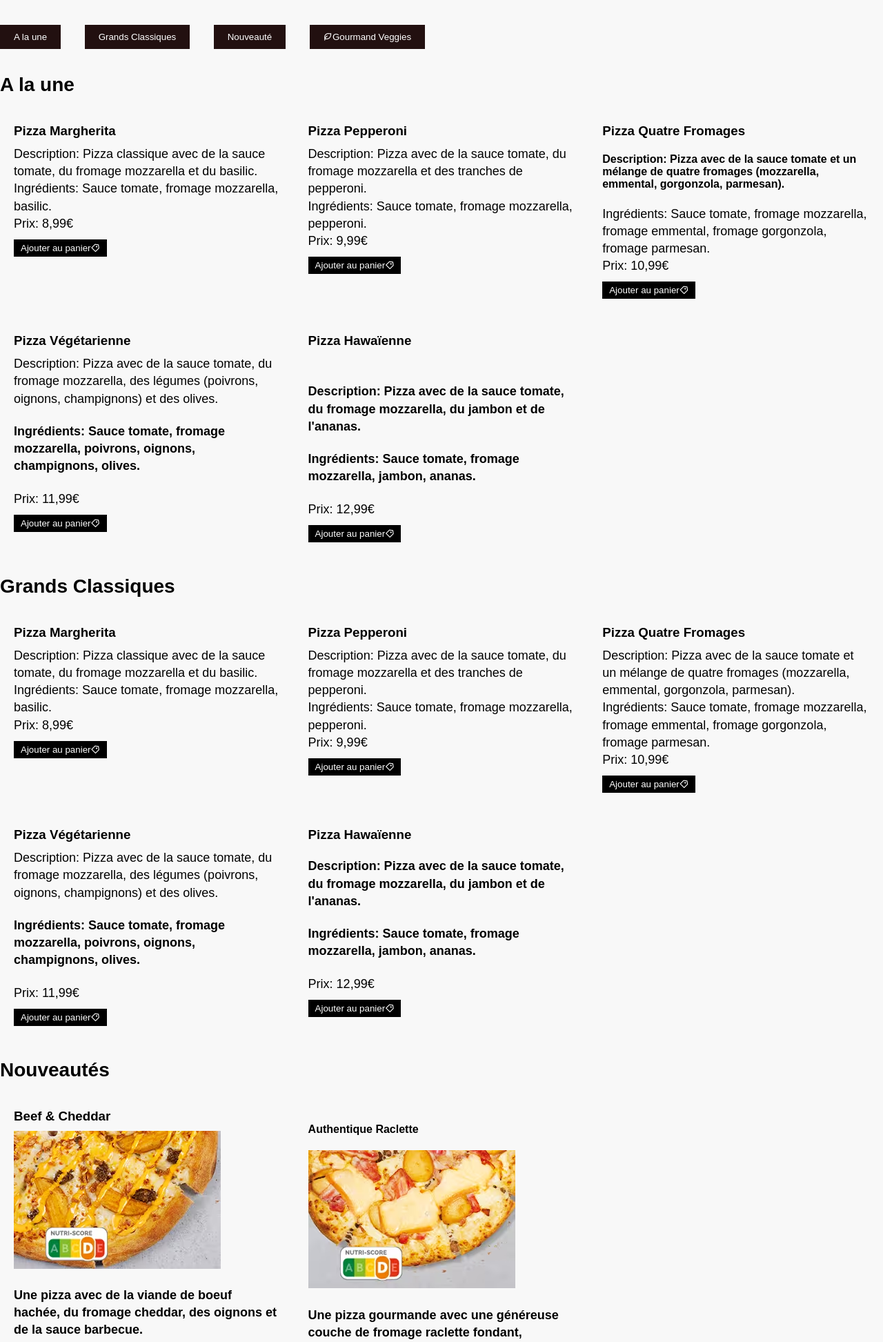
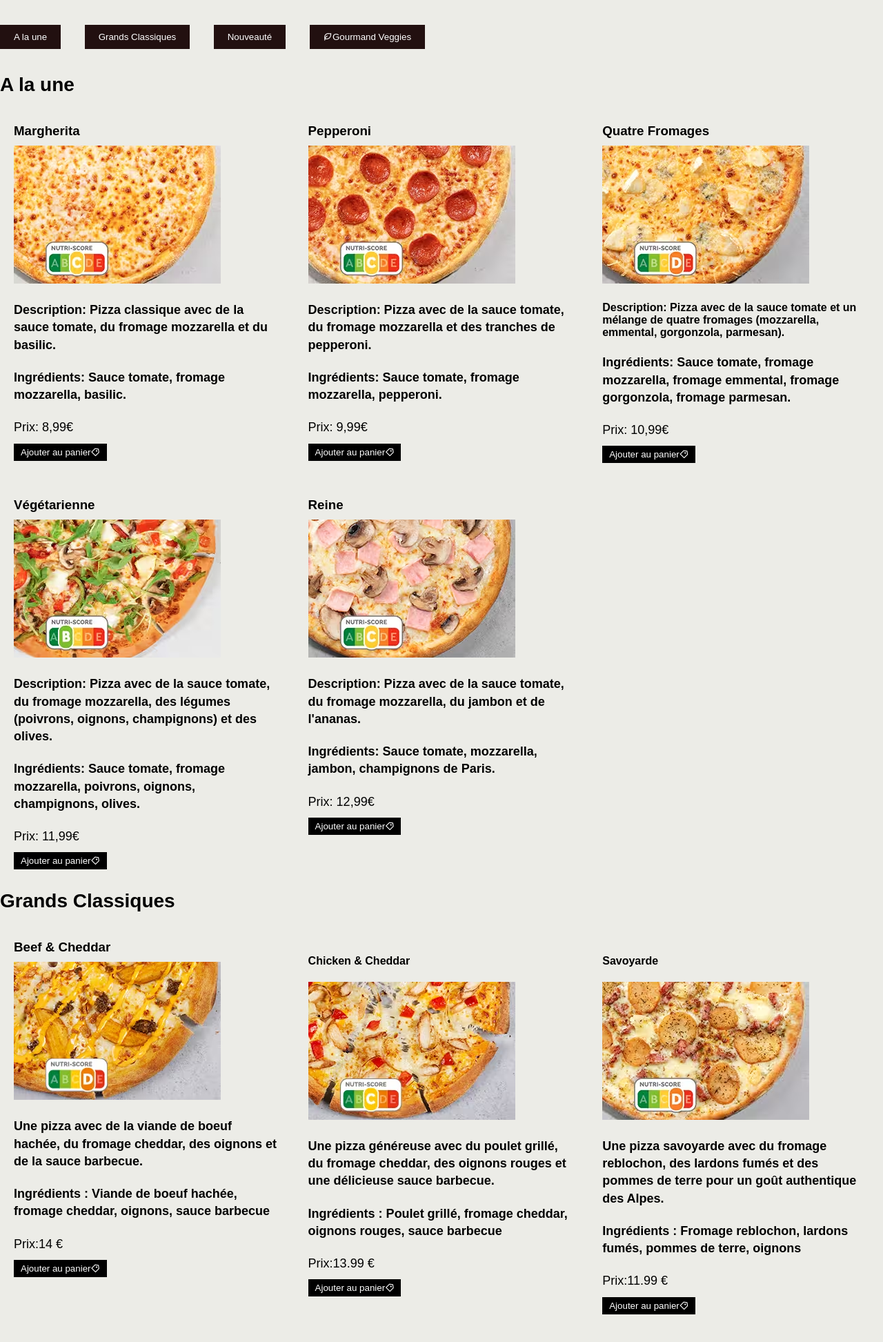
Before and after one commit to ilha92/pizzashop, a PHP site: page /pages/carte.php in a window 1280 px wide. Shown: the part 128-2073 px from the top of the page at 69% size. Run offline with PHP 8.4, Linux system fonts and the light colour scheme; some libraries are stand-ins or nearby versions.

Commit message:
frontend

```diff
--- a/header/navbar.php
+++ b/header/navbar.php
@@ -18,14 +18,14 @@
             <a href="../index.php"><i class="ri-pie-chart-line"></i>PizzaShop</a>
         </div>
         <div class="menu-toggle">
-            <img src="image/menu-btn.png" alt="menu hamburger" class="menu-hamburger">
+            <img src="../image/menu-btn.png" alt="menu hamburger" class="menu-hamburger">
         </div>
         <ul class="nav-links">
+            <li><a href="../pages/promos.php">Promos du jour</a></li>
             <li><a href="../pages/carte.php"><i class="ri-restaurant-line"></i>Carte</a></li>
-            <li><a href="../pages/promos.php">Promos du jour</a></li>
-            <li><a href="../pages/contact.php"><i class="ri-contacts-line"></i>Contact</a></li>
             <li><a href="../pages/engagements.php"><i class="ri-hand-heart-line"></i>Engagements</a></li>
             <li><a href="../pages/panier.php"><i class="ri-shopping-basket-line"></i>Panier</a></li>
+            <li><a href="../pages/contact.php"><i class="ri-contacts-line"></i>Contact</a></li>
             <li><a href="../pages/compte.php"><i class="ri-user-line"></i>Mon compte</a></li>
             <li><a href="../pages/avis.php">Donner son avis</a></li>
             <?php
--- a/pages/avis.php
+++ b/pages/avis.php
@@ -75,7 +75,7 @@ if (isset($_POST['submit'])) {
         // Afficher le message d'avis soumis
         echo '<h2>Avis soumis :</h2>';
         echo '<div class="avis-container">';
-        echo '<div class="note">Note : ' . $note . ' étoiles</div>';
+        echo '<div class="note">Note : ' . $note . ' <i class="ri-star-line"></i></div>';
         echo '<div class=commentaire>"' . $commentaire . '"</div>';
         echo '<div class="options">';
         echo 'Auteur : ' . $pseudo;
--- a/pages/carte.php
+++ b/pages/carte.php
@@ -49,127 +49,141 @@ session_start();
         <h2>A la une</h2>
         <ul>
             <li>
-                <h3>Pizza Margherita</h3>
-                <p>Description: Pizza classique avec de la sauce tomate, du fromage mozzarella et du basilic.</p></h5>
-                <p>Ingrédients: Sauce tomate, fromage mozzarella, basilic.</p>
+            <h3>Margherita</h3>
+                <img src="../image/pizza/margherita.avif" alt="">
+                <h5><p>Description: Pizza classique avec de la sauce tomate, du fromage mozzarella et du basilic.</p></h5>
+                <h5><p>Ingrédients: Sauce tomate, fromage mozzarella, basilic.</p></h5>
                 <p>Prix: 8,99€</p>
                 <button class="commander" data-produit="Pizza Margherita" data-prix="8.99">Ajouter au panier<i class="ri-price-tag-3-line"></i></button>
             </li>
             <li>
-                <h3>Pizza Pepperoni</h3>
-                <p>Description: Pizza avec de la sauce tomate, du fromage mozzarella et des tranches de pepperoni.</p></h5>
-                <p>Ingrédients: Sauce tomate, fromage mozzarella, pepperoni.</p></h5>
+            <h3>Pepperoni</h3>
+                <img src="../image/pizza/pepperoni.avif" alt="">
+                <h5><p>Description: Pizza avec de la sauce tomate, du fromage mozzarella et des tranches de pepperoni.</p></h5>
+                <h5><p>Ingrédients: Sauce tomate, fromage mozzarella, pepperoni.</p></h5>
                 <p>Prix: 9,99€</p>
                 <button class="commander" data-produit="Pizza Pepperoni" data-prix="9.99">Ajouter au panier<i class="ri-price-tag-3-line"></i></button>
             </li>
             <li>
-                <h3>Pizza Quatre Fromages</h3>
-                <p><h4>Description: Pizza avec de la sauce tomate et un mélange de quatre fromages (mozzarella, emmental, gorgonzola, parmesan).</h4></p></h5>
-                <p>Ingrédients: Sauce tomate, fromage mozzarella, fromage emmental, fromage gorgonzola, fromage parmesan.</p></h5>
+            <h3>Quatre Fromages</h3>
+                <img src="../image/pizza/4 fromage.avif" alt="">
+                <h5><p><h4>Description: Pizza avec de la sauce tomate et un mélange de quatre fromages (mozzarella, emmental, gorgonzola, parmesan).</h4></p></h5>
+                <h5><p>Ingrédients: Sauce tomate, fromage mozzarella, fromage emmental, fromage gorgonzola, fromage parmesan.</p></h5>
                 <p>Prix: 10,99€</p>
                 <button class="commander" data-produit="Pizza Quatre fromages" data-prix="10.99">Ajouter au panier<i class="ri-price-tag-3-line"></i></button>
             </li>
             <li>
-                <h3>Pizza Végétarienne</h3>
-                <p>Description: Pizza avec de la sauce tomate, du fromage mozzarella, des légumes (poivrons, oignons, champignons) et des olives.</p></h5>
+                <h3>Végétarienne</h3>
+                <img src="../image/pizza/supervegie.avif" alt="">
+                <h5><p>Description: Pizza avec de la sauce tomate, du fromage mozzarella, des légumes (poivrons, oignons, champignons) et des olives.</p></h5>
                 <h5><p>Ingrédients: Sauce tomate, fromage mozzarella, poivrons, oignons, champignons, olives.</p></h5>
                 <p>Prix: 11,99€</p>
                 <button class="commander" data-produit="Pizza Vegetarienne" data-prix="11.99">Ajouter au panier<i class="ri-price-tag-3-line"></i></button>
             </li>
             <li>
-                <h3>Pizza Hawaïenne</h3>
-                <br>
+                <h3>Reine</h3>
+                <img src="../image/pizza/reine.avif" alt="">
                 <h5><p>Description: Pizza avec de la sauce tomate, du fromage mozzarella, du jambon et de l'ananas.</p></h5>
-                <h5><p>Ingrédients: Sauce tomate, fromage mozzarella, jambon, ananas.</p></h5>
+                <h5><p>Ingrédients: Sauce tomate, mozzarella, jambon, champignons de Paris.</p></h5>
                 <p>Prix: 12,99€</p>
-                <button class="commander" data-produit="Pizza HaWaienne" data-prix="12.99">Ajouter au panier<i class="ri-price-tag-3-line"></i></button>
+                <button class="commander" data-produit="Pizza Reine" data-prix="12.99">Ajouter au panier<i class="ri-price-tag-3-line"></i></button>
 </li>
 </ul>
 </div>
-<br>
+
 <div id="classique" class="pizza">
 <h2>Grands Classiques</h2>
 <ul>
+        <li>
+            <h3>Beef & Cheddar</h3>
+            <img src="../image/pizza/beef&cheddar.avif" alt="Pizza Beef & Cheddar"> <!-- Chemin de l'image de la pizza Beef & Cheddar -->
+            <h5><p class="description"> Une pizza avec de la viande de boeuf hachée, du fromage cheddar, des oignons et de la sauce barbecue.</p></h5>
+            <h5><p class="ingredients">Ingrédients : Viande de boeuf hachée, fromage cheddar, oignons, sauce barbecue</p></h5>
+            <p>Prix:14 €</p>
+            <button class="commander" data-produit="Beef&Cheddar" data-prix="14">Ajouter au panier<i class="ri-price-tag-3-line"></i></button>
+        </li>
+        <li>
+                <h4>Chicken & Cheddar</h4>
+                <img src="../image/pizza/chikenchedar.avif" alt="Chicken & Cheddar">
+                <h5><p class="description">Une pizza généreuse avec du poulet grillé, du fromage cheddar, des oignons rouges et une délicieuse sauce barbecue.</p></h5>
+                <h5><p class="ingredients">Ingrédients : Poulet grillé, fromage cheddar, oignons rouges, sauce barbecue</p></h5>
+                <p>Prix:13.99 €</p>
+                <button class="commander" data-produit="Chicken & Cheddar" data-prix="13.99">Ajouter au panier<i class="ri-price-tag-3-line"></i></button>
+            </li>
+            <li>
+                <h4>Savoyarde</h4>
+                <img src="../image/pizza/savoyarde.avif" alt="Savoyarde">
+                <h5><p class="description">Une pizza savoyarde avec du fromage reblochon, des lardons fumés et des pommes de terre pour un goût authentique des Alpes.</p></h5>
+                <h5><p class="ingredients">Ingrédients : Fromage reblochon, lardons fumés, pommes de terre, oignons</p></h5>
+                <p>Prix:11.99 €</p>
+                <button class="commander" data-produit="Savoyarde" data-prix="11.99">Ajouter au panier<i class="ri-price-tag-3-line"></i></button>
+            </li>
     <li>
-        <h3>Pizza Margherita</h3>
-        <p>Description: Pizza classique avec de la sauce tomate, du fromage mozzarella et du basilic.</p></h5>
-        <p>Ingrédients: Sauce tomate, fromage mozzarella, basilic.</p>
-        <p>Prix: 8,99€</p>
-        <button class="commander" data-produit="Pizza Margherita" data-prix="8.99">Ajouter au panier<i class="ri-price-tag-3-line"></i></button>
-    </li>
-    <li>
-        <h3>Pizza Pepperoni</h3>
-        <p>Description: Pizza avec de la sauce tomate, du fromage mozzarella et des tranches de pepperoni.</p></h5>
-        <p>Ingrédients: Sauce tomate, fromage mozzarella, pepperoni.</p></h5>
-        <p>Prix: 9,99€</p>
-        <button class="commander" data-produit="Pizza Pepperoni" data-prix="9.99">Ajouter au panier<i class="ri-price-tag-3-line"></i></button>
-    </li>
-    <li>
-        <h3>Pizza Quatre Fromages</h3>
-        <p>Description: Pizza avec de la sauce tomate et un mélange de quatre fromages (mozzarella, emmental, gorgonzola, parmesan).</p></h4></p></h5>
-        <p>Ingrédients: Sauce tomate, fromage mozzarella, fromage emmental, fromage gorgonzola, fromage parmesan.</p></h5>
-        <p>Prix: 10,99€</p>
-        <button class="commander" data-produit="Pizza Quatre fromages" data-prix="10.99">Ajouter au panier<i class="ri-price-tag-3-line"></i></button>
-    </li>
-    <li>
-        <h3>Pizza Végétarienne</h3>
+        <h3>Végétarienne</h3>
+        <img src="../image/pizza/vegan rocket.avif" alt="">
         <p>Description: Pizza avec de la sauce tomate, du fromage mozzarella, des légumes (poivrons, oignons, champignons) et des olives.</p></h5>
         <h5><p>Ingrédients: Sauce tomate, fromage mozzarella, poivrons, oignons, champignons, olives.</p></h5>
         <p>Prix: 11,99€</p>
         <button class="commander" data-produit="Pizza Vegetarienne" data-prix="11.99">Ajouter au panier<i class="ri-price-tag-3-line"></i></button>
     </li>
-    <li>
-        <h3>Pizza Hawaïenne</h3>
-        <h5><p>Description: Pizza avec de la sauce tomate, du fromage mozzarella, du jambon et de l'ananas.</p></h5>
-        <h5><p>Ingrédients: Sauce tomate, fromage mozzarella, jambon, ananas.</p></h5>
-        <p>Prix: 12,99€</p>
-        <button class="commander" data-produit="Pizza HaWaienne" data-prix="12.99">Ajouter au panier<i class="ri-price-tag-3-line"></i></button>
-    </li>
+     <li>
+         <h4>Authentique Raclette</h4>
+         <img src="../image/pizza/authentiqueraclette.avif" alt="Authentique Raclette">
+        <h5><p class="description">Une pizza gourmande avec une généreuse couche de fromage raclette fondant, accompagnée de pommes de terre et d'oignons caramélisés.</p></h5>
+        <h5><p class="ingredients">Ingrédients : Fromage raclette, pommes de terre, oignons, jambon cru</p></h5>
+        <p>Prix:13 €</p>
+        <button class="commander" data-produit="Authentique Raclette" data-prix="13">Ajouter au panier<i class="ri-price-tag-3-line"></i></button>
+     </li>
 </ul>
 </div>
-<br>
 <div id="nouveau" class="pizza">
-<h2>Nouveautés</h2>
+<h2>Nouveautés<h4>BEST SELLERS</h4></h2>
     <ul>
-        <li>
-            <h3>Beef & Cheddar</h3>
-            <img src="image/pizza/beef&cheddar.avif" alt="Pizza Beef & Cheddar"> <!-- Chemin de l'image de la pizza Beef & Cheddar -->
-            <h5><p class="description"> Une pizza avec de la viande de boeuf hachée, du fromage cheddar, des oignons et de la sauce barbecue.</p></h5>
-            <h5><p class="ingredients">Ingrédients principaux : Viande de boeuf hachée, fromage cheddar, oignons, sauce barbecue</p></h5>
-            <p>Prix:14 €</p>
-            <button class="commander" data-produit="Beef&Cheddar" data-prix="14">Ajouter au panier<i class="ri-price-tag-3-line"></i></button>
-        </li>
-        <li>
-                <h4>Authentique Raclette</h4>
-                <img src="image/pizza/authentiqueraclette.avif" alt="Authentique Raclette">
-                <h5><p class="description">Une pizza gourmande avec une généreuse couche de fromage raclette fondant, accompagnée de pommes de terre et d'oignons caramélisés.</p></h5>
-                <h5><p class="ingredients">Ingrédients principaux : Fromage raclette, pommes de terre, oignons, jambon cru</p></h5>
-                <p>Prix:13 €</p>
-                <button class="commander" data-produit="Authentique Raclette" data-prix="13">Ajouter au panier<i class="ri-price-tag-3-line"></i></button>
+    <li>
+        <h3>CHEEKY PIZZA MERGUEZ</h3>
+        <img src="../image/pizza/Cheeky pizza merguez.avif" alt="">
+        <img src="../image/pizza/new.avif" alt=""> <!-- Chemin de l'image de la pizza Beef & Cheddar -->
+        <h5><p class="description">Une pizza épicée à la merguez garnie de poivrons et de frites, accompagnée d'une sauce blanche kebab.</p></h5>
+        <h5><p class="ingredients">Ingrédients : Sauce tomate, mozzarella, viande kebab, duo de poivrons, Domino's Fries, sauce blanche kebab.</p></h5>
+        <p>Prix:14 €</p>
+        <button class="commander" data-produit="CHEEKY PIZZA MERGUEZ" data-prix="14">Ajouter au panier<i class="ri-price-tag-3-line"></i></button>
+    </li>
+    <li>
+        <h4>SUMMER GRILLED</h4>
+        <img src="../image/pizza/summer grilled.avif" alt="Authentique Raclette">
+        <img src="../image/pizza/new.avif" alt="">
+        <h5><p class="description">Une pizza légère avec des légumes grillés, des olives et des tomates, agrémentée d'origan.</p></h5>
+        <h5><p class="ingredients">Ingrédients : Sauce tomate, mozzarella, mélange de légumes grillés
+            (aubergines, courgettes, poivrons rouges et jaunes),olives Kalamata bio, tomates fraîches, origan.</p></h5>
+        <p>Prix:13 €</p>
+        <button class="commander" data-produit="SUMMER GRILLED" data-prix="13">Ajouter au panier<i class="ri-price-tag-3-line"></i></button>
+    </li>
+    <li>
+        <h4>CHEEKY PIZZA KEBAB</h4>
+        <img src="../image/pizza/cheeky kebab.avif" alt="Divine 3 Fromages">
+        <img src="../image/pizza/new.avif" alt="">
+        <h5><p class="description">Une pizza kebab avec une base de sauce tomate, de la mozzarella, de la viande kebab, des poivrons et une sauce blanche kebab.</p></h5>
+        <h5><p class="ingredients">Ingrédients : Sauce tomate, mozzarella, viande kebab, duo de poivrons,sauce blanche kebab.</p></h5>
+        <p>Prix:12.20 €</p>
+        <button class="commander" data-produit="CHEEKY PIZZA KEBAB" data-prix="12.90">Ajouter au panier<i class="ri-price-tag-3-line"></i></button>
+    </li>
+            <li>
+                <h4>SUBLIM'CURRY</h4>
+                <img src="../image/pizza/curry.avif" alt="">
+                <img src="../image/pizza/new.avif" alt="">
+                <h5><p class="description">Une pizza SUBLIM'CURRY avec Crème fraîche légère française, mozzarella, oignons, poulet rôti.</p></h5>
+                <h5><p class="ingredients">Ingrédients :Crème fraîche légère française, mozzarella, oignons, poulet rôti, duo de poivrons, sauce au curry.</p></h5>
+                <p>Prix:11.99 €</p>
+                <button class="commander" data-produit="SUBLIM'CURRY" data-prix="11.99">Ajouter au panier<i class="ri-price-tag-3-line"></i></button>
             </li>
             <li>
-                <h4>Divine 3 Fromages</h4>
-                <img src="image/pizza/FR_P4FR_fr_menu_9172.avif" alt="Divine 3 Fromages">
-                <h5><p class="description">Une pizza savoureuse avec une combinaison de 3 fromages différents : mozzarella, gorgonzola et parmesan, pour les amateurs de fromage.</p></h5>
-                <h5><p class="ingredients">Ingrédients principaux : Mozzarella, gorgonzola, parmesan, tomates, basilic</p></h5>
-                <p>Prix:12.20 €</p>
-                <button class="commander" data-produit="Divine 3 fromages" data-prix="12.90">Ajouter au panier<i class="ri-price-tag-3-line"></i></button>
-            </li>
-            <li>
-                <h4>Savoyarde</h4>
-                <img src="image/pizza/savoyarde.avif" alt="Savoyarde">
-                <h5><p class="description">Une pizza savoyarde avec du fromage reblochon, des lardons fumés et des pommes de terre pour un goût authentique des Alpes.</p></h5>
-                <h5><p class="ingredients">Ingrédients principaux : Fromage reblochon, lardons fumés, pommes de terre, oignons</p></h5>
-                <p>Prix:11.99 €</p>
-                <button class="commander" data-produit="Savoyarde" data-prix="11.99">Ajouter au panier<i class="ri-price-tag-3-line"></i></button>
-            </li>
-            <li>
-                <h4>Chicken & Cheddar</h4>
-                <img src="image/pizza/chikenchedar.avif" alt="Chicken & Cheddar">
-                <h5><p class="description">Une pizza généreuse avec du poulet grillé, du fromage cheddar, des oignons rouges et une délicieuse sauce barbecue.</p></h5>
-                <h5><p class="ingredients">Ingrédients principaux : Poulet grillé, fromage cheddar, oignons rouges, sauce barbecue</p></h5>
+                <h4>CHICK'N GRILLED</h4>
+                <img src="../image/pizza/CHIKEN GRIL.avif" alt="Chicken & Cheddar">
+                <img src="../image/pizza/new.avif" alt="">
+                <h5><p class="ingredients">Ingrédients: Sauce tomate, mozzarella, mélange de légumes grillés
+                (aubergines, courgettes, poivrons rouges et jaunes), poulet rôti, tomates fraîches, origan.</p></h5>
                 <p>Prix:13.99 €</p>
-                <button class="commander" data-produit="Chicken & Cheddar" data-prix="13.99">Ajouter au panier<i class="ri-price-tag-3-line"></i></button>
+                <button class="commander" data-produit="CHICK'N GRILLED" data-prix="13.99">Ajouter au panier<i class="ri-price-tag-3-line"></i></button>
             </li>
     </ul>
 </div>
@@ -178,33 +192,33 @@ session_start();
     <ul>
         <li>
             <h3>Royal Veggie</h3>
-            <img src="image/pizza/royal veggie.avif" alt="Pizza Royal Veggie"> <!-- Chemin de l'image de la pizza Royal Veggie -->
+            <img src="../image/pizza/royal veggie.avif" alt="Pizza Royal Veggie"> <!-- Chemin de l'image de la pizza Royal Veggie -->
             <h5><p>Description : Une pizza végétarienne avec de la sauce tomate, du fromage mozzarella, des champignons, des poivrons </p></h5>
-            <h5><p>Ingrédients principaux : Sauce tomate, fromage mozzarella, champignons, poivrons, oignons, olives, tomates</p></h5>
+            <h5><p>Ingrédients: Sauce tomate, fromage mozzarella, champignons, poivrons, oignons, olives, tomates</p></h5>
             <p>Prix:11.99 €</p>
             <button class="commander" data-produit="Royal Veggie" data-prix="11.99">Ajouter au panier<i class="ri-price-tag-3-line"></i></button>
         </li>
         <li>
-                <h4>Cheesy & Veggie</h4>
-                <img src="image/pizza/cheesy&veggie.avif" alt="Cheesy & Veggie">
+                <h4>Cheesy&Veggie</h4>
+                <img src="../image/pizza/cheesy&veggie.avif" alt="Cheesy & Veggie">
                 <h5><p class="description">Une pizza délicieusement gourmande avec du fromage fondu, des légumes frais et une pâte croustillante.</p></h5>
-                <h5><p class="ingredients">Ingrédients principaux : Fromage, poivrons, champignons, oignons, olives</p></h5>
+                <h5><p class="ingredients">Ingrédients : Fromage, poivrons, champignons, oignons, olives</p></h5>
                 <p>Prix:8.99 €</p>
                 <button class="commander" data-produit="Cheesy&Veggie" data-prix="8.99">Ajouter au panier<i class="ri-price-tag-3-line"></i></button>
             </li>
             <li>
                 <h4>Peppina</h4>
-                <img src="image/pizza/peppina.avif" alt="Peppina">
+                <img src="../image/pizza/peppina.avif" alt="Peppina">
                 <h5><p class="description">Une pizza végétarienne avec une délicieuse combinaison de légumes et de fromage, parfaite pour les amateurs de saveurs équilibrées.</p></h5>
-                <h5><p class="ingredients">Ingrédients principaux : Fromage, poivrons, tomates, oignons, basilic</p></h5>
+                <h5><p class="ingredients">Ingrédients : Fromage, poivrons, tomates, oignons, basilic</p></h5>
                 <p>Prix:9.99 €</p>
                 <button class="commander" data-produit="Peppina" data-prix="9.99">Ajouter au panier<i class="ri-price-tag-3-line"></i></button>
             </li>
             <li>
                 <h4>Super Veggie</h4>
-                <img src="image/pizza/supervegie.avif" alt="Super Veggie">
+                <img src="../image/pizza/supervegie.avif" alt="Super Veggie">
                 <h5><p class="description">Une pizza végétarienne généreuse avec une variété de légumes frais et savoureux, idéale pour les amateurs de légumes.</p></h5>
-                <h5><p class="ingredients">Ingrédients principaux : Fromage, poivrons, champignons, oignons, tomates, olives, maïs</p></h5>
+                <h5><p class="ingredients">Ingrédients : Fromage, poivrons, champignons, oignons, tomates, olives, maïs</p></h5>
                 <p>Prix:7.99 €</p>
                 <button class="commander" data-produit="Super Veggie" data-prix="7.99">Ajouter au panier<i class="ri-price-tag-3-line"></i></button>
             </li>
--- a/pages/panier.php
+++ b/pages/panier.php
@@ -77,6 +77,7 @@
                 $total = 0;
         ?>
         <table>
+            <br>
             <tr>
                 <th>Produit</th>
                 <th>Prix</th>
--- a/style/style.css
+++ b/style/style.css
@@ -15,7 +15,7 @@ body {
 /* Appliquer un arrière-plan et une couleur de texte pour le header */
 header {
   background-color:rgb(14, 14, 11);
-  color: wheat;
+  color: rgb(235, 235, 235);
   padding: 10px;
 }
 
@@ -174,7 +174,7 @@ form input[type="submit"]:hover {
 
 body {
   font-family: Arial, sans-serif;
-  background-color: #f8f8f8;
+  background-color: rgb(236, 236, 231);
 }
 
 form {
```
Also changed, not shown: pages/promos.php (+25 -6 lines), acces/users/avatars/20.jpg, image/pizza/4 fromage.avif (added), image/pizza/CHICKEN DELIGHT.avif (added), image/pizza/CHIKEN GRIL.avif (added), image/pizza/Cheeky pizza merguez.avif (added), image/pizza/cheeky kebab.avif (added), image/pizza/chiquen new.avif (added), image/pizza/curry.avif (added), image/pizza/new.avif (added), image/pizza/summer grilled.avif (added).
